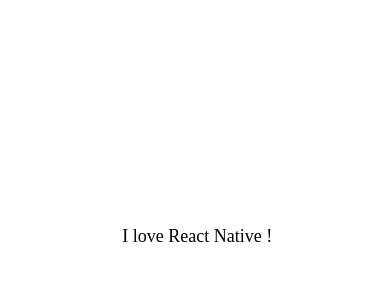
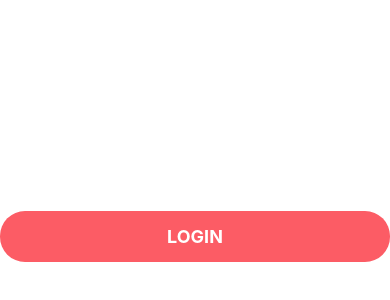
Before and after one commit to SuperBT02/DoneWithIt, a React Native app: screen / in a window 390 px wide. Shown: the part 186-486 px from the top of the page. Built offline with nearby package versions, Linux system fonts and the light colour scheme.

Commit message:
reusable text styling component

```diff
--- a/App.js
+++ b/App.js
@@ -3,6 +3,7 @@
 import ViewImageScreen from "./app/screens/ViewImageScreen";
 
 import AppText from "./app/components/AppText";
+import AppButton from "./app/components/AppButton";
 export default function App() {
   return (
     <View
@@ -12,7 +13,7 @@
         alignItems: "center",
       }}
     >
-      <AppText> I love React Native !</AppText>
+      <AppButton title='login' onPress={() =>console.log('taped!')} />
     </View>
   );
 }
--- /dev/null
+++ b/app/components/AppButton.js
@@ -0,0 +1,29 @@
+import React from "react";
+import { StyleSheet, Text, TouchableOpacity } from "react-native";
+
+import Colors from "../config/colors.js";
+
+function AppButton({ title ,onPress}) {
+  return (
+    <TouchableOpacity style={styles.button} onPress={onPress}>
+        <Text style={styles.text}>{title}</Text>
+    </TouchableOpacity>
+  );
+}
+const styles = StyleSheet.create({
+  button: {
+    backgroundColor: Colors.primary,
+    borderRadius: 25,
+    justifyContent: "center",
+    alignItems: "center",
+    padding: 15,
+    width: "100%",
+  },
+  text: {
+    color: Colors.white,
+    fontSize: 18,
+    textTransform: "uppercase",
+    fontWeight: "bold",
+  },
+});
+export default AppButton;
--- a/app/components/AppText/AppText.js
+++ b/app/components/AppText.js
@@ -1,11 +1,15 @@
 import React from 'react';
 import { Text, StyleSheet, Platform} from 'react-native';
 
-import  styles  from './styles';
 
 function AppText({children}) {
     return <Text style={styles.Text}>{children}</Text>;
 }
-
+const styles = StyleSheet.create({
+    Text: {
+        fontSize: 18,
+        fontFamily: Platform.OS === "android" ? "Roboto" : "Avenir",
+    },
+});
 
 export default AppText;
--- a/app/components/AppText/index.js
+++ /dev/null
@@ -1,3 +0,0 @@
-import AppText from './AppText';
-
-export default AppText;
--- a/app/components/AppText/styles.js
+++ /dev/null
@@ -1,10 +0,0 @@
-import { StyleSheet, Platform, } from "react-native";
-
-const styles = StyleSheet.create({
-    Text: {
-        fontSize: 18,
-        fontFamily: Platform.OS === "android" ? "Roboto" : "Avenir",
-    },
-});
-
-export default styles;
--- a/app/config/colors.js
+++ b/app/config/colors.js
@@ -2,4 +2,5 @@
   primary: "#fc5c65",
   secondary: "#4ecdc4",
   black: "#000",
+  white: '#fff',
 };
```
